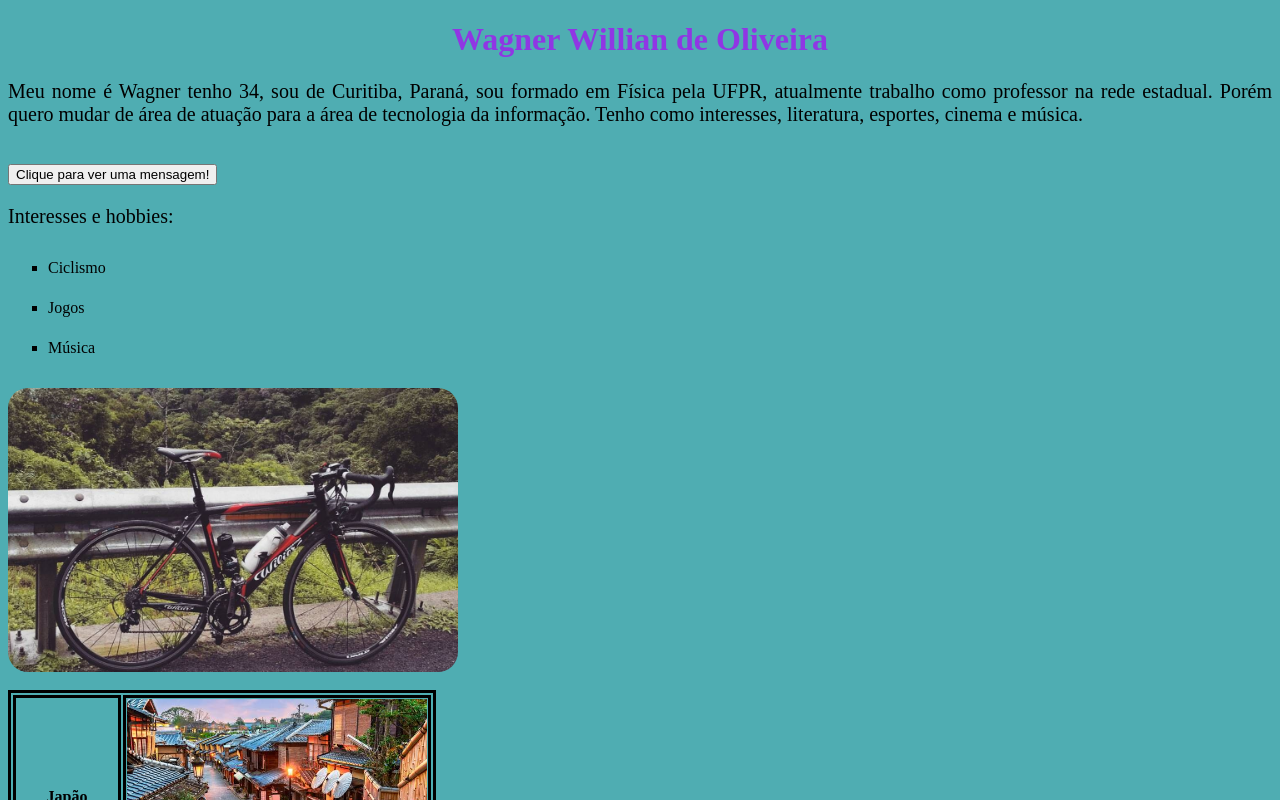
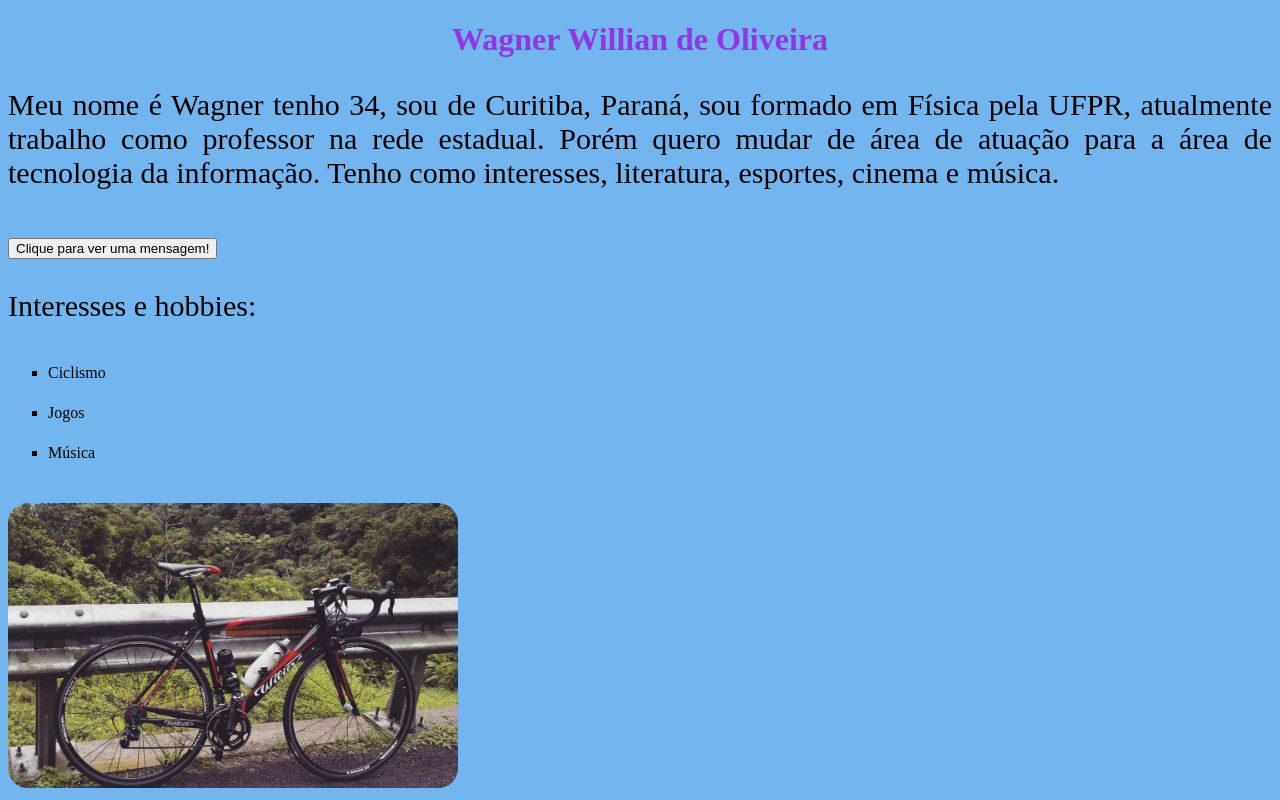
Before and after one commit to wagwillian/fds, a plain HTML site: page index.html in a window 1280 px wide. Shown: the top 800 px of the page. Drawn offline with Linux system fonts and the light colour scheme.

Commit message:
Update style.css

```diff
--- a/styles/style.css
+++ b/styles/style.css
@@ -1,17 +1,21 @@
 body{
-    background-color: rgb(79, 173, 178);
+    background-color: rgb(114, 181, 239);
 }
 h1{
     color:rgb(144, 54, 228);
     text-align: center;
 }
-p{ font-size: 20px;
+p{
+    font-size: 30px;
     text-align: justify;
 }
-
+.mensagem{
+    font-size: 25px;
+}
 .lista{
     list-style-type: square;
     line-height: 2.5em;
+    font-size: 25;
 }
 .imagem{
     max-width: 450px;
```
